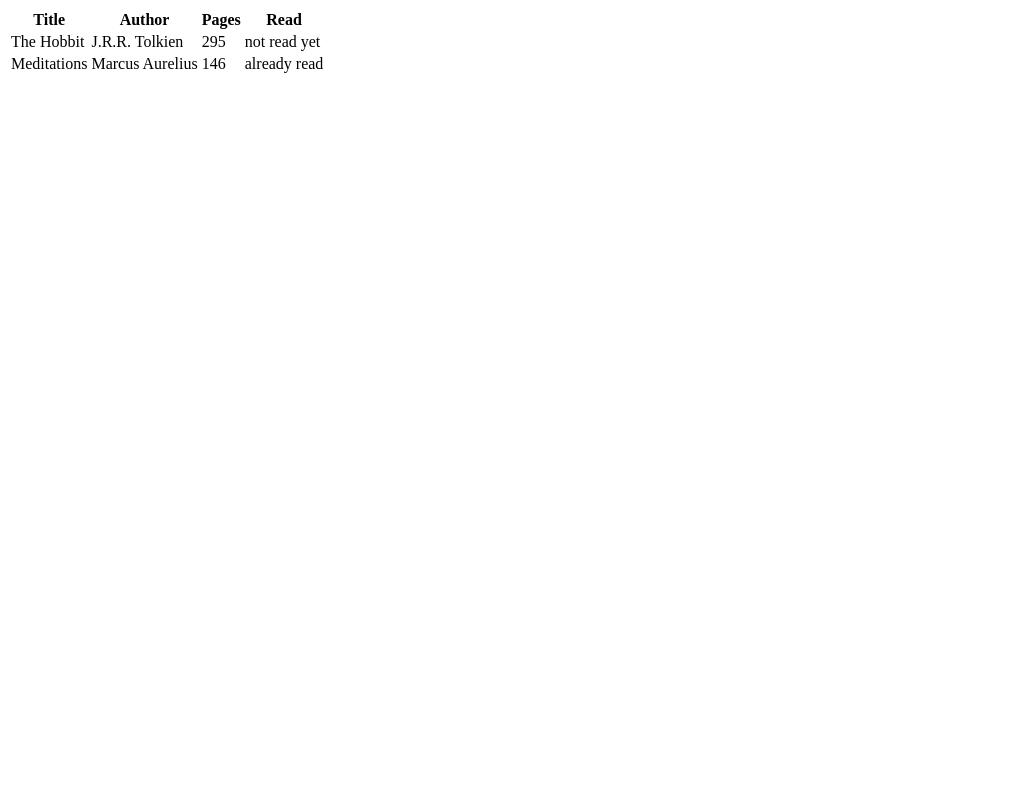
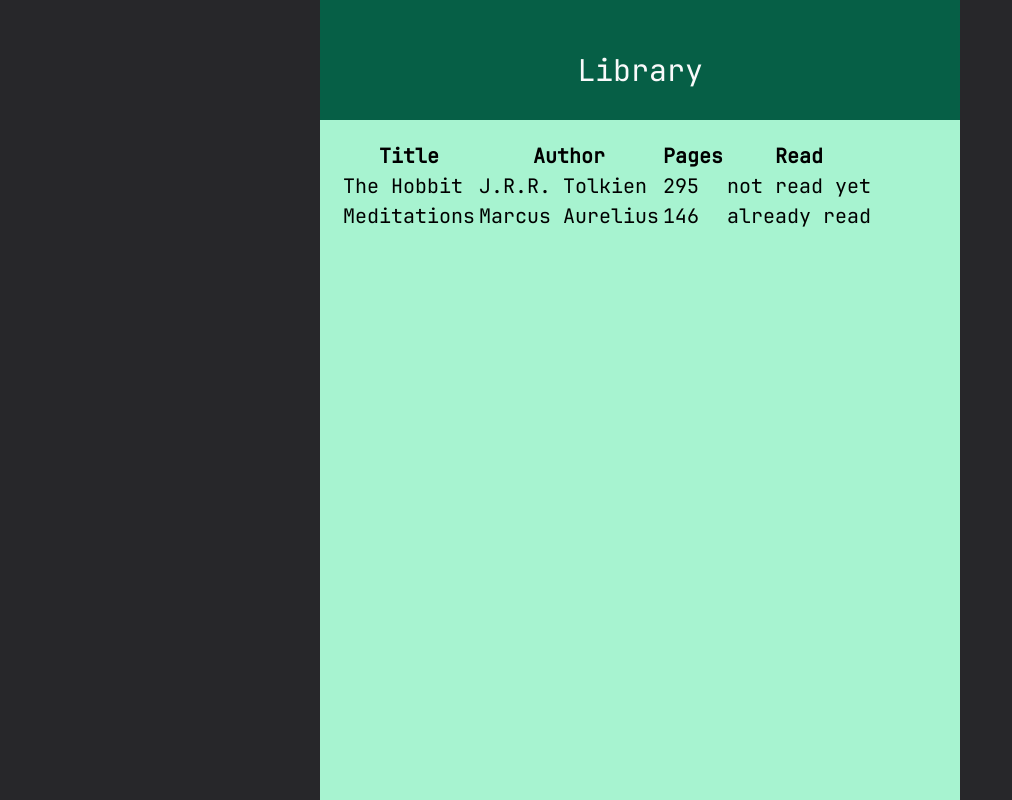
Before and after one commit to rntvilela/library, a plain HTML site: page index.html in a window 1280 px wide. Shown: the whole page, without its empty margins (0-1012 px from the left). Drawn offline with Linux system fonts and the light colour scheme.

Commit message:
Add styles

```diff
--- a/css/styles.css
+++ b/css/styles.css
@@ -0,0 +1,33 @@
+@font-face {
+	font-family: "JetBrains Mono";
+	src: url("../font/JetBrainsMono-Regular.ttf");
+}
+
+html, body {
+	height: 100%;
+	margin: 0;
+	padding: 0;
+	font-family: "JetBrains Mono", sans-serif;
+	font-size: 20px;
+}
+
+.grid-container {
+	display: grid;
+	grid-template: 15% 85% / 50%;
+	height: 100%;
+	justify-content: center;
+	background-color: #27272a;
+}
+
+.header {
+	font-size: 30px;
+	padding: 20px;
+	color: #f9fafb;
+	background-color: #065f46;
+	text-align: center;
+}
+
+.library {
+	background-color: #a7f3d0;
+	padding: 20px;
+}
--- a/index.html
+++ b/index.html
@@ -7,7 +7,11 @@
 		<title>Library</title>
 	</head>
 	<body>
-		<div>
+		<div class="grid-container">
+			<div class="header">
+				<p>Library</p>
+			</div>
+			<div class="library">
 				<table id="library-table">
 					<tr>
 						<th>Title</th>
@@ -17,5 +21,6 @@
 					</tr>
 				</table>
 			</div>
+		</div>
 	</body>
 </html>
```
Also changed, not shown: font/JetBrainsMono-Regular.ttf (added). Lines whose indentation alone changed are shown as unchanged.
